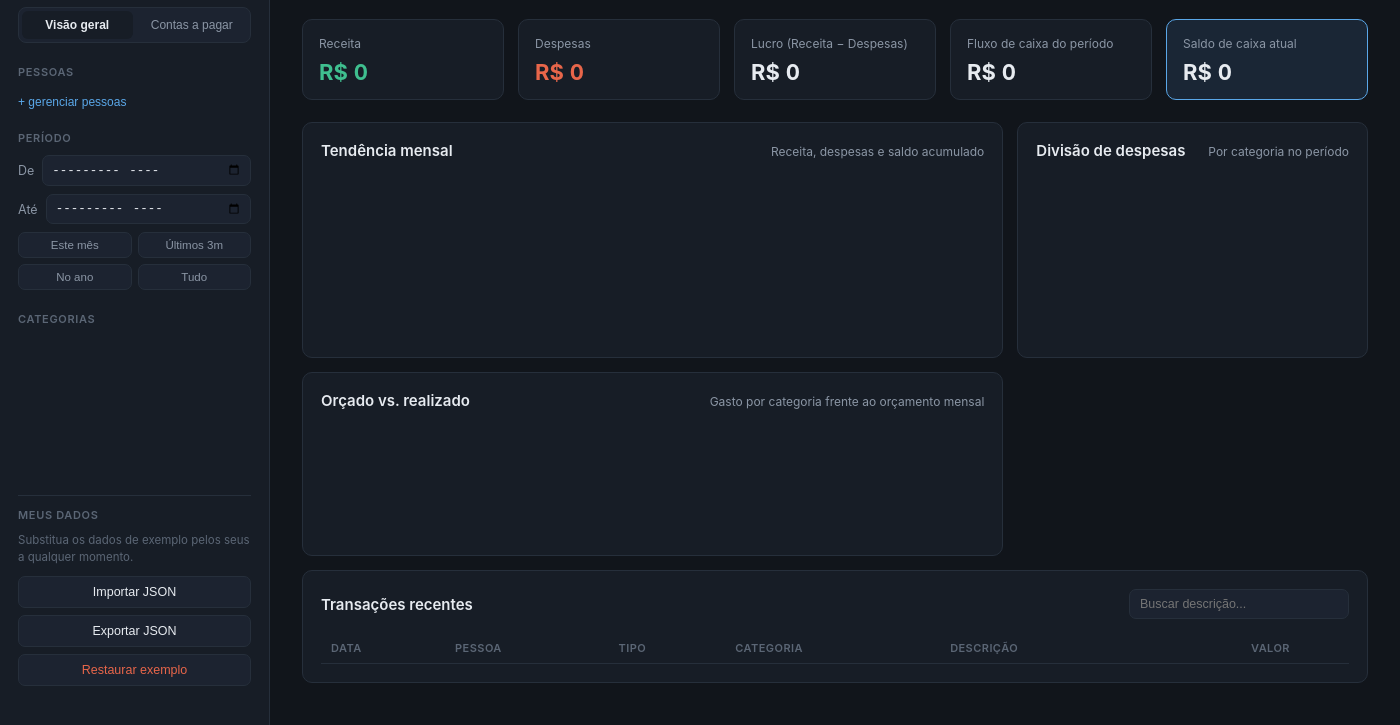
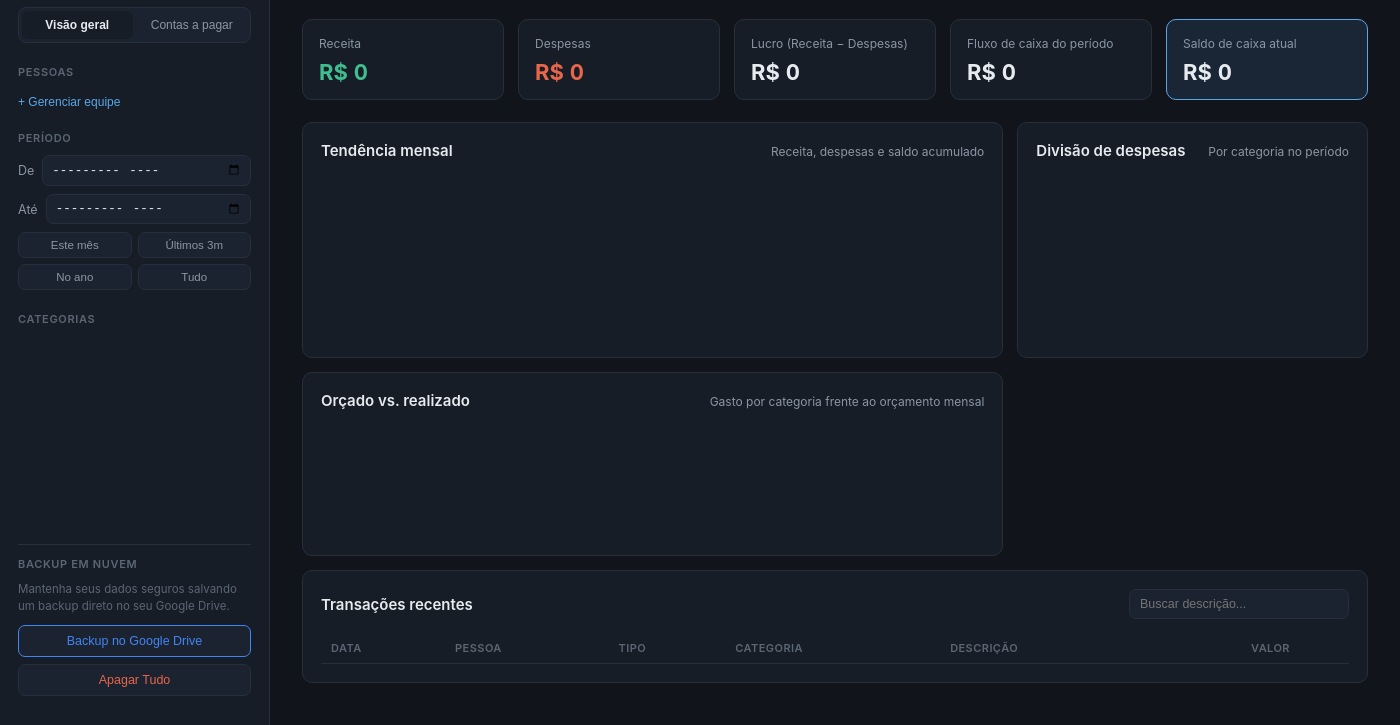
Before and after one commit to asviero/controle-financas, an Electron app: page renderer/index.html in a window 1400 px wide. Shown: the part 75-800 px from the top of the page. Drawn offline with nearby package versions, Linux system fonts and the light colour scheme; no server answers.

Commit message:
initial commit

```diff
--- a/package.json
+++ b/package.json
@@ -14,6 +14,8 @@
   },
   "dependencies": {
     "chart.js": "^4.4.4",
+    "googleapis": "^182.0.0",
+    "sqlite3": "^6.0.1",
     "xlsx": "^0.18.5"
   },
   "devDependencies": {
--- a/renderer/index.html
+++ b/renderer/index.html
@@ -26,7 +26,7 @@
     <section class="filter-block" id="overviewFilters">
       <h3>Pessoas</h3>
       <div id="peopleFilter" class="chip-list"></div>
-      <button id="managePeopleBtn" class="link-btn">+ gerenciar pessoas</button>
+      <button id="managePeopleBtn" class="link-btn">+ Gerenciar equipe</button>
     </section>
 
     <section class="filter-block overview-only">
@@ -66,13 +66,12 @@
       </div>
     </section>
 
+    <!-- SEÇÃO ALTERADA AQUI -->
     <section class="filter-block data-controls">
-      <h3>Meus dados</h3>
-      <p class="hint">Substitua os dados de exemplo pelos seus a qualquer momento.</p>
-      <button id="importBtn" class="secondary-btn">Importar JSON</button>
-      <button id="exportBtn" class="secondary-btn">Exportar JSON</button>
-      <button id="resetBtn" class="secondary-btn danger">Restaurar exemplo</button>
-      <p class="hint small" id="filePathHint"></p>
+      <h3>Backup em Nuvem</h3>
+      <p class="hint">Mantenha seus dados seguros salvando um backup direto no seu Google Drive.</p>
+      <button id="backupDriveBtn" class="secondary-btn" style="border-color: #4285F4; color: #4285F4;">Backup no Google Drive</button>
+      <button id="resetBtn" class="secondary-btn danger">Apagar Tudo</button>
     </section>
   </aside>
 
```
Also changed, not shown: 1 other file.
